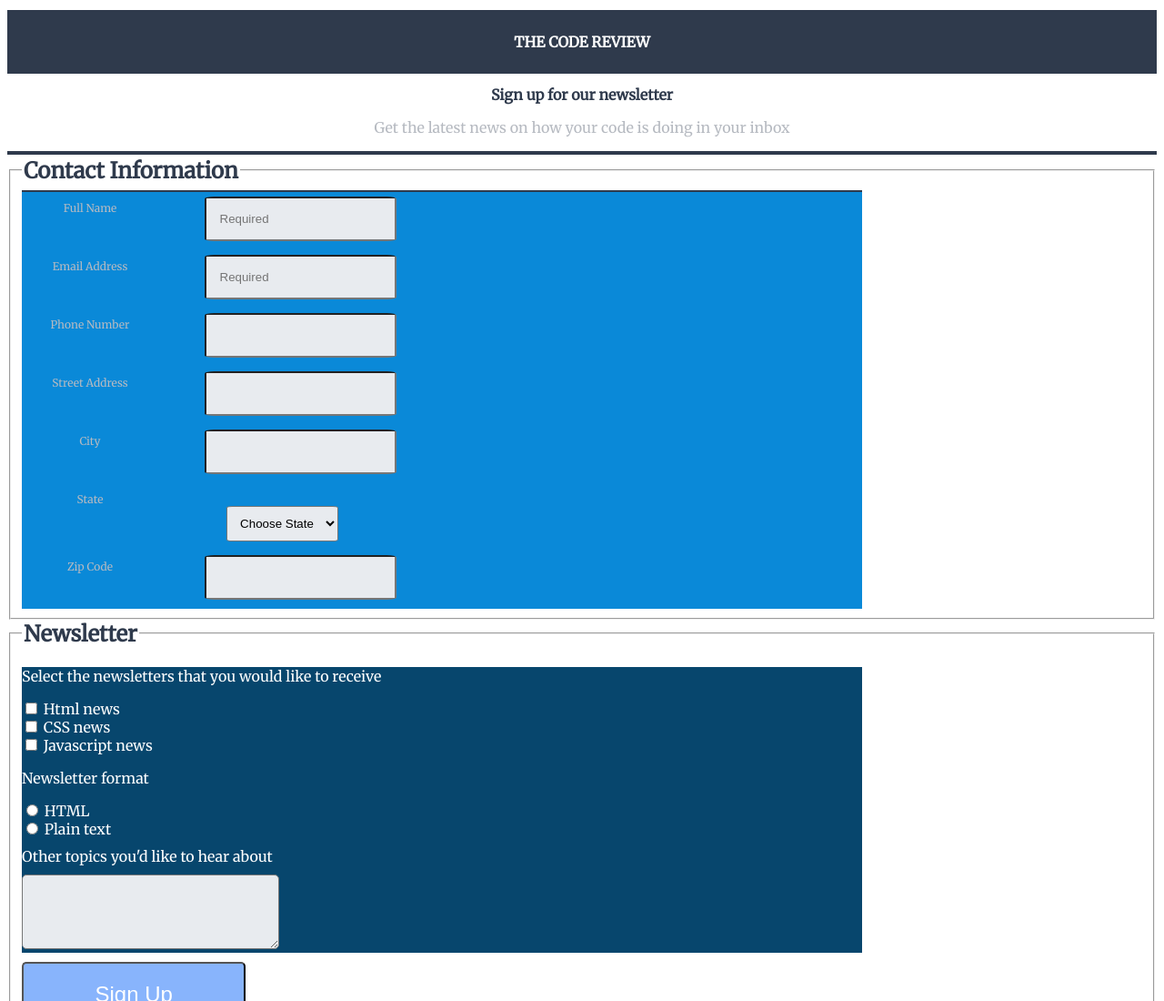
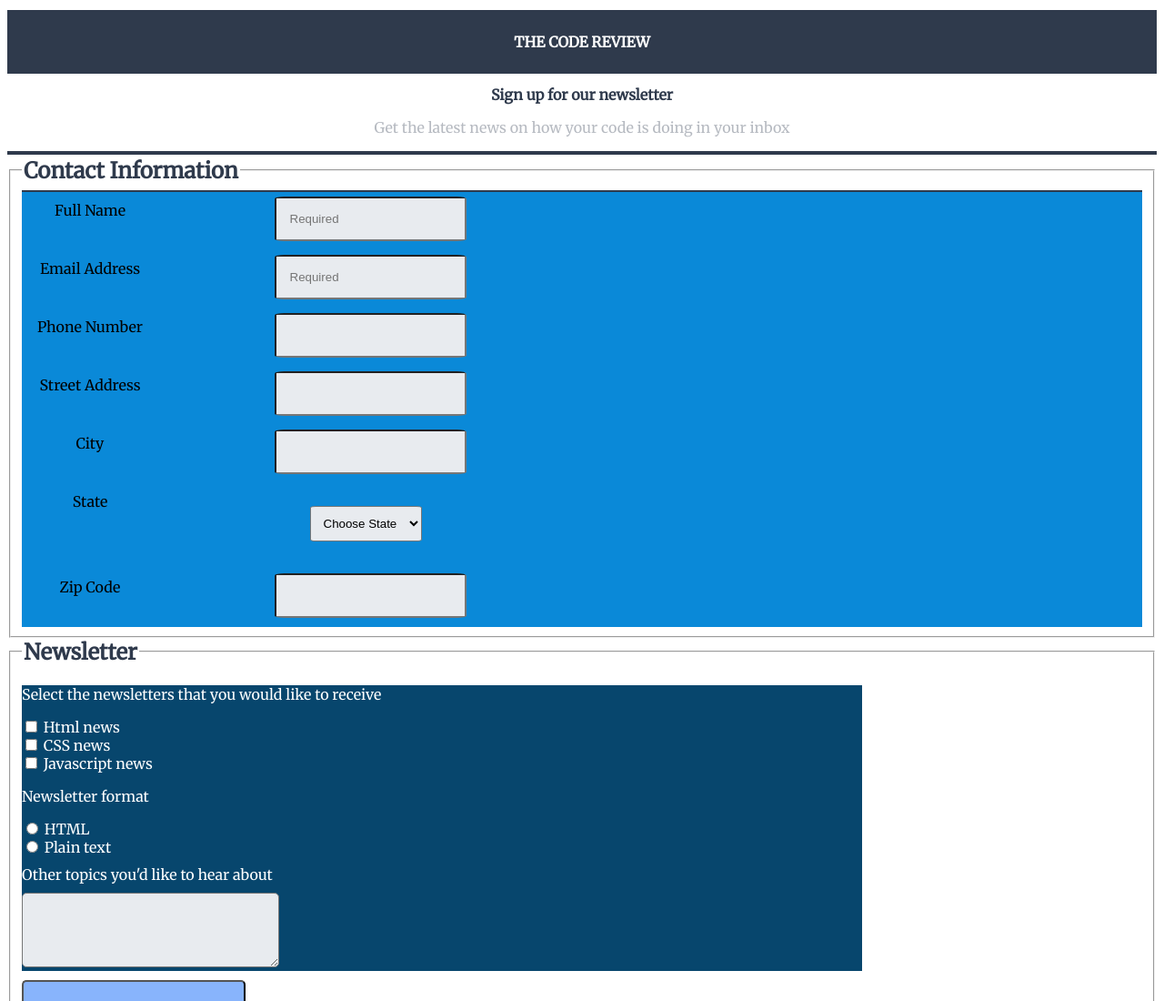
Before and after one commit to TaranAlbury242/project, a plain HTML site: page index.html in a window 1280 px wide. Shown: the top 1100 px of the page at 91% size. Drawn offline with Linux system fonts and the light colour scheme.

Commit message:
This is my fourth commit
In this commit the mobile designs font has been increases and the
textfields has been extented to 80% of their  container.

```diff
--- a/css/style.css
+++ b/css/style.css
@@ -19,9 +19,9 @@ color:#2f3a4c;
 }
 
 .faint{
-font-size:.75em;
-color:#b6bac1;
-
+font-size:1em;
+color:#000;
+float:left;
 }
 
 .header{
@@ -32,9 +32,12 @@ margin-bottom:2px;
 .contact-information{
 border-top:2px solid #2f3a4c;
 background-color:#7c7153;
+width:100%;
 }
 
-
+label{
+width:150px;
+}
 
 
 input{
@@ -47,8 +50,7 @@ border-radius:5%;
 select{
 background-color:#e8ebef;
 border-radius:5%;
-padding:10px;
-
+padding:10px
 }
 
 .news{
@@ -77,9 +79,7 @@ background-color:#e8ebef;
 border-radius:5px;
 }
 
-label{
-width:150px;
-}
+
 
 button{
 background-color:#88b4fc;
@@ -119,6 +119,14 @@ font-weight:bold;
 
 
 
+
+
+
+
+
+
+
+
 @media(min-width:768px){
 
 .header{
@@ -129,18 +137,14 @@ text-align:center;
 
 .contact-information{
 text-align:center;
-width:75%;
+width:75%
 border-top:2px solid #2f3a4c;
 background-color:#0a89d8
 
 }
 
 select{
-margin-bottom:10px;
-margin-top:10px;
-margin-left:75px;
-float:left;
-text-align:center;
+text-align:left;
 }
 
 input{
@@ -195,13 +199,15 @@ background-color:#07466d;
 float:left;
 display:inline-block;
 margin-top:10px;
+
 }
 
 .text-field{
 margin-right:50%;
 margin-top:5px;
 margin-bottom:10px;
-
+margin-left:0;
+width:auto;
 }
 
 
@@ -220,6 +226,15 @@ footer{
 text-align:left;
 }
 
+.selection{
+text-align:center;
+margin-right:20px;
+width:auto;
+
+}
+
+
+}
 
 
 
@@ -228,8 +243,12 @@ text-align:left;
 
 
 
+@media(max-width:320px){
 
+.text.field{
+width:80%;
 
+}
 
 
 }
--- a/index.html
+++ b/index.html
@@ -52,6 +52,7 @@
 
 <label class="faint" for="state">State</label>
 <br>
+<div class="selection">
 <select class="text-field" id="state" name="user_state">
 <option class="faint">Choose State</option>
 <option id="Alabama" value="Alabama">Alabama</option>
@@ -62,6 +63,7 @@
 <option id="Florida" value="Alabama">Alabama</option>
 <option id="Georgia" value="Alabama">Alabama</option>
 </select>
+</div>
 
 <br>
 
```
